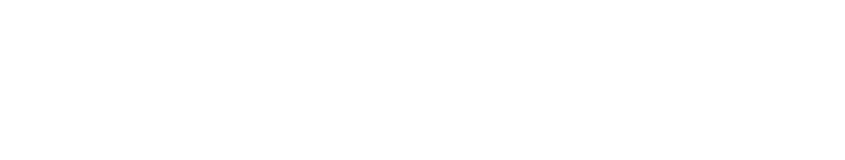
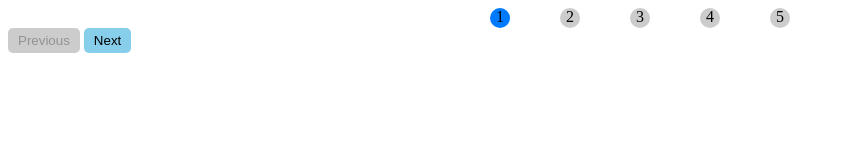
Before and after one commit to acciojob/progress-bar-sainath161, a website: page main.html in a window 1280 px wide. Shown: the whole page, without its empty margins (0-845 px from the left). Drawn offline with Linux system fonts and the light colour scheme.

Commit message:
created a submission

```diff
--- a/main.html
+++ b/main.html
@@ -8,6 +8,17 @@
 
 <body>
 	<!-- the entire body must be written by student -->
+	<div class="progress-bar">
+        <div id="circle-1" class="circle active">1</div>
+        <div id="circle-2" class="circle">2</div>
+        <div id="circle-3" class="circle">3</div>
+        <div id="circle-4" class="circle">4</div>
+        <div id="circle-5" class="circle">5</div>
+    </div>
+
+    <button id="prev" disabled>Previous</button>
+    <button id="next">Next</button>
+
     <script type="text/javascript" src="./script.js">
 </script>
 
--- a/script.js
+++ b/script.js
@@ -1 +1,33 @@
 //your JS code here. If required.
+const circles = document.querySelectorAll('.circle');
+        const prevButton = document.getElementById('prev');
+        const nextButton = document.getElementById('next');
+
+        let currentIndex = 0;
+
+        nextButton.addEventListener('click', () => {
+            if (currentIndex < circles.length - 1) {
+                currentIndex++;
+                updateProgressBar();
+            }
+        });
+
+        prevButton.addEventListener('click', () => {
+            if (currentIndex > 0) {
+                currentIndex--;
+                updateProgressBar();
+            }
+        });
+
+        function updateProgressBar() {
+            circles.forEach((circle, index) => {
+                if (index === currentIndex) {
+                    circle.classList.add('active');
+                } else {
+                    circle.classList.remove('active');
+                }
+            });
+
+            prevButton.disabled = currentIndex === 0;
+            nextButton.disabled = currentIndex === circles.length - 1;
+        }
--- a/styles.css
+++ b/styles.css
@@ -1 +1,54 @@
 /*  your css code here. If applicable */
+.progress-bar {
+            display: flex;
+            justify-content: space-between;
+            align-items: center;
+            width: 300px;
+            margin: 0 auto;
+        }
+
+        .circle {
+            width: 20px;
+            height: 20px;
+            border-radius: 50%;
+            background-color: #ccc;
+			text-align:center;
+        }
+
+        .active {
+            background-color: #007bff;
+        }
+
+        button {
+            padding: 5px 10px;
+            cursor: pointer;
+        }
+#prev{
+	background:skyblue;
+	border:none;
+	border-radius:5px;
+}
+#prev:hover{
+	background:blue;
+	color:white;
+}
+#next{
+	background:skyblue;
+	border:none;
+	border-radius:5px;
+}
+#next:hover{
+	background:blue;
+	color:white;
+}
+
+        /* CSS for button states */
+        #prev:disabled {
+            background-color: #ccc;
+            cursor: not-allowed;
+        }
+
+        #next:disabled {
+            background-color: #ccc;
+            cursor: not-allowed;
+        }
```
